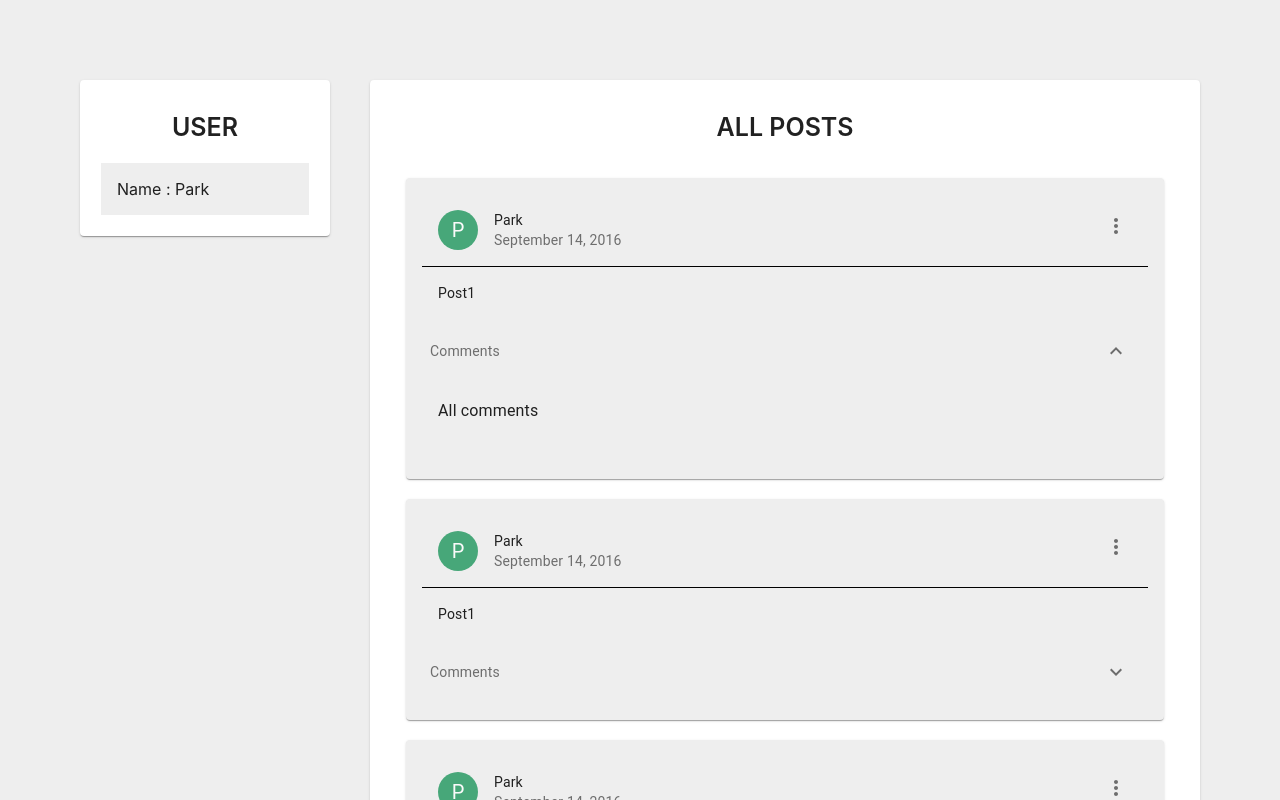
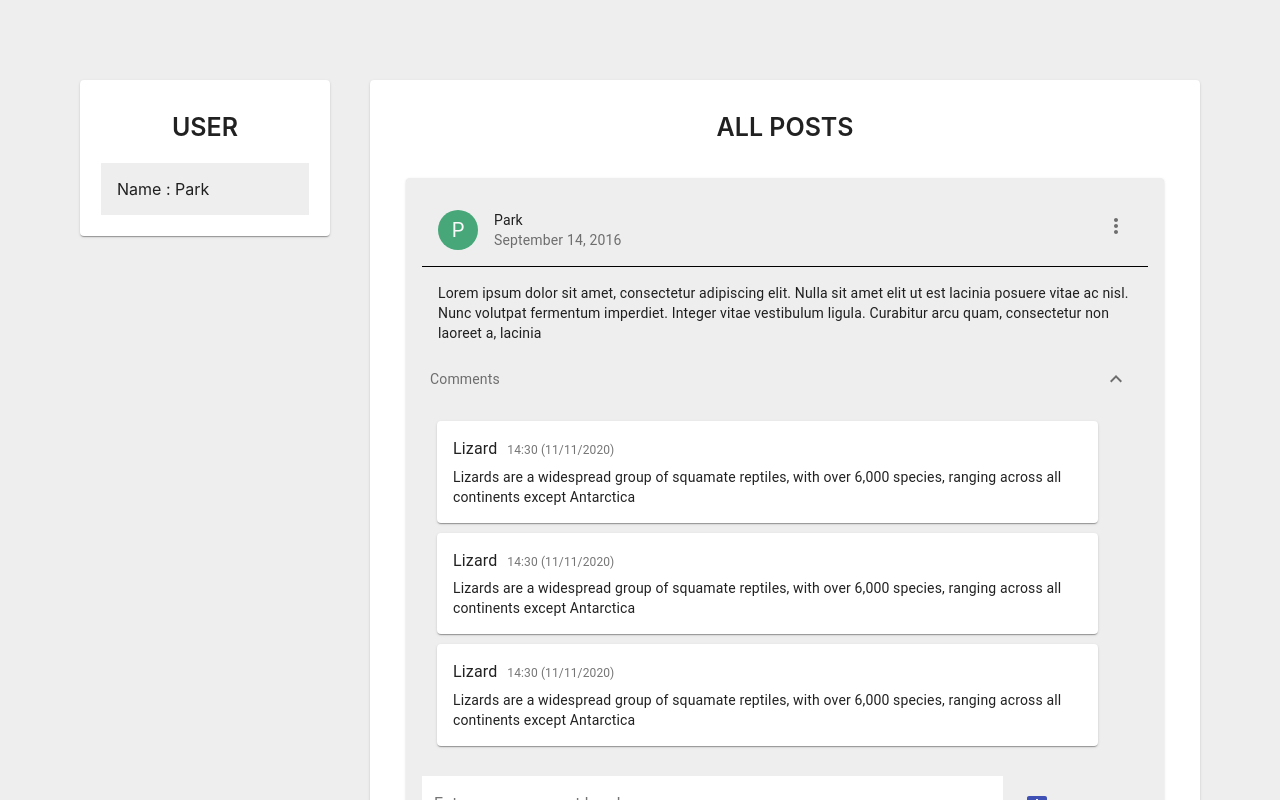
Before and after one commit to pjumruspun/CompSecProject, a React (Create React App) app in the folder frontend/: page / in a window 1280 px wide. Both pictures are taken after a click on the button 1116 px from the left and 351 px from the top of the page. Shown: the top 800 px of the page. Built offline with nearby package versions, Linux system fonts and the light colour scheme.

Commit message:
🍻 add Comment component

```diff
--- /dev/null
+++ b/frontend/src/Comment.js
@@ -0,0 +1,47 @@
+import React from 'react';
+import { makeStyles } from '@material-ui/core/styles';
+import Card from '@material-ui/core/Card';
+import CardActionArea from '@material-ui/core/CardActionArea';
+import CardActions from '@material-ui/core/CardActions';
+import CardContent from '@material-ui/core/CardContent';
+import CardMedia from '@material-ui/core/CardMedia';
+import Button from '@material-ui/core/Button';
+import Typography from '@material-ui/core/Typography';
+
+const useStyles = makeStyles({
+    root: {
+        maxWidth: '100%',
+        marginBottom: '10px'
+    },
+    header: {
+        display: 'flex',
+        flexDirection: 'row'
+    },
+    time: {
+        marginLeft: '10px',
+        fontSize: '12px',
+        lineHeight: '27px'
+    }
+});
+
+export default function Comment() {
+    const classes = useStyles();
+    return (
+        <Card className={classes.root}>
+            <CardActionArea>
+                <CardContent>
+                    <div className={classes.header}>
+                        <Typography gutterBottom >
+                            Lizard
+                        </Typography>
+                        <Typography className={classes.time} color="textSecondary" >14:30 (11/11/2020)</Typography>
+                    </div>
+                    <Typography variant="body2" color="textPrimary" component="p">
+                        Lizards are a widespread group of squamate reptiles, with over 6,000 species, ranging
+                        across all continents except Antarctica
+                    </Typography>
+                </CardContent>
+            </CardActionArea>
+        </Card>
+    );
+}
--- a/frontend/src/Post.js
+++ b/frontend/src/Post.js
@@ -11,6 +11,9 @@ import IconButton from '@material-ui/core/IconButton';
 import Typography from '@material-ui/core/Typography';
 import ExpandMoreIcon from '@material-ui/icons/ExpandMore';
 import MoreVertIcon from '@material-ui/icons/MoreVert';
+import TextField from '@material-ui/core/TextField';
+import AddCommentIcon from '@material-ui/icons/AddComment';
+import Comment from './Comment';
 
 const useStyles = makeStyles((theme) => ({
   post: {
@@ -23,6 +26,9 @@ const useStyles = makeStyles((theme) => ({
   },
   postHeader: {
     borderBottom: '1px solid black'
+  },
+  postData: {
+    padding: "16px 16px 4px 16px"
   },
   expand: {
     transform: 'rotate(0deg)',
@@ -37,6 +43,27 @@ const useStyles = makeStyles((theme) => ({
   avatar: {
     backgroundColor: "#47a779",
   },
+  commentWrap: {
+    paddingTop: "10px !important",
+    paddingBottom: "20px !important",
+    paddingLeft: "15px",
+    paddingRight: "50px",
+  },
+  comment: {
+    width: "80%",
+    paddingBottom: "5px",
+    verticalAlign: "middle",
+    marginRight: "10px"
+  },
+  form: {
+    flex: 'row',
+  },
+  input_text: {
+    backgroundColor: '#ffffff'
+  },
+  button: {
+    marginRight: '2px'
+  }
 }));
 
 export default function Post() {
@@ -64,9 +91,9 @@ export default function Post() {
         title="Park"
         subheader="September 14, 2016"
       />
-      <CardContent>
+      <CardContent className={classes.postData} >
         <Typography variant="body2" color="textPrimary" component="p">
-          Post1
+        Lorem ipsum dolor sit amet, consectetur adipiscing elit. Nulla sit amet elit ut est lacinia posuere vitae ac nisl. Nunc volutpat fermentum imperdiet. Integer vitae vestibulum ligula. Curabitur arcu quam, consectetur non laoreet a, lacinia
         </Typography>
       </CardContent>
       <CardActions disableSpacing>
@@ -85,10 +112,18 @@ export default function Post() {
         </IconButton>
       </CardActions>
       <Collapse in={expanded} timeout="auto" unmountOnExit>
-        <CardContent>
-          <Typography paragraph>All comments</Typography>
+        <CardContent className={classes.commentWrap} >
+          <Comment />
+          <Comment />
+          <Comment />
         </CardContent>
       </Collapse>
+      <form className={classes.form} noValidate autoComplete="off">
+        <TextField className={classes.comment} id="outlined-basic" InputProps={{ classes: { input: classes.input_text } }} variant="filled" label="Enter your comment here!" />
+        <IconButton color="primary" aria-label="add to shopping cart">
+          <AddCommentIcon />
+        </IconButton>
+      </form>
     </Card>
   );
 }
```
